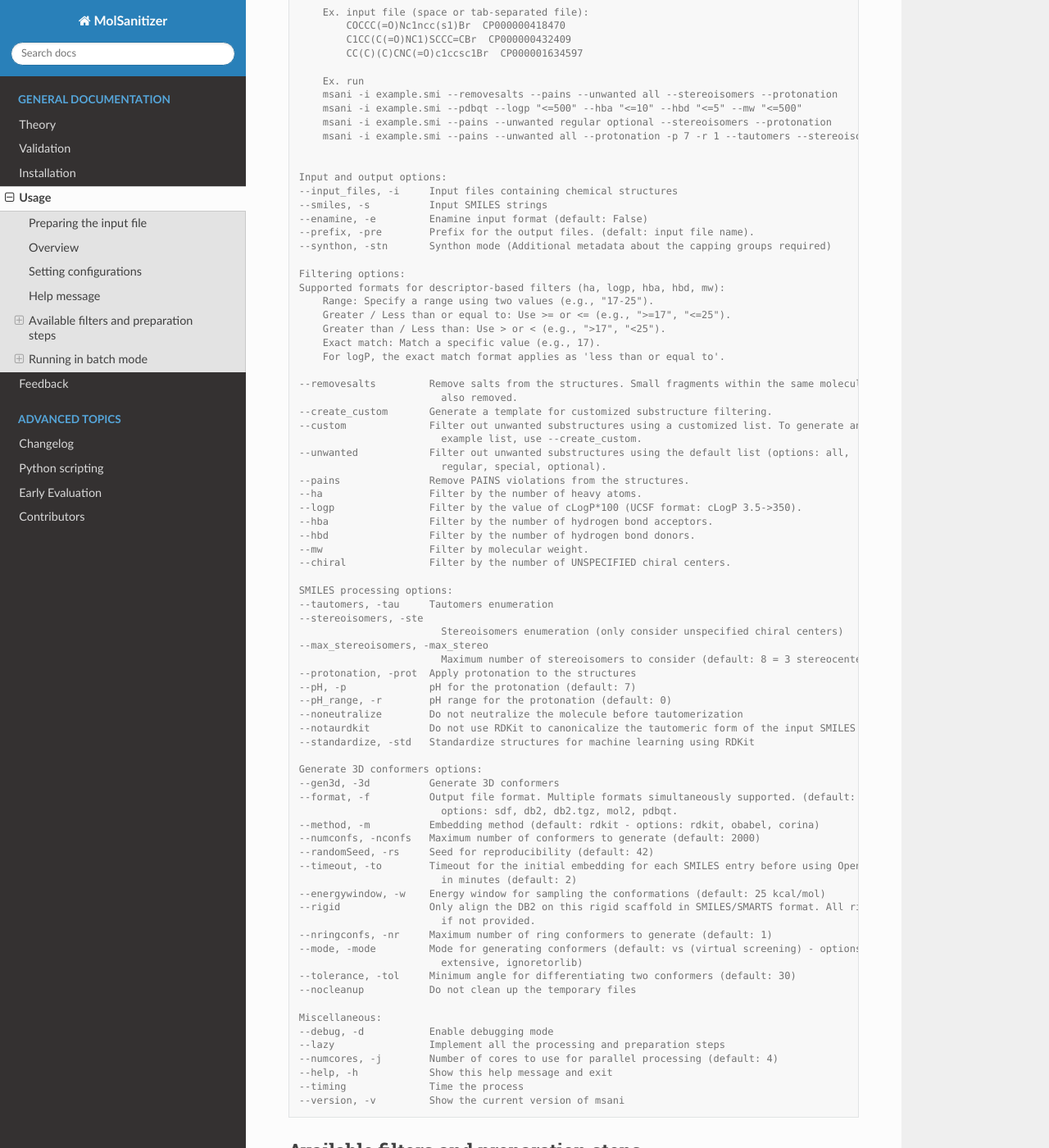
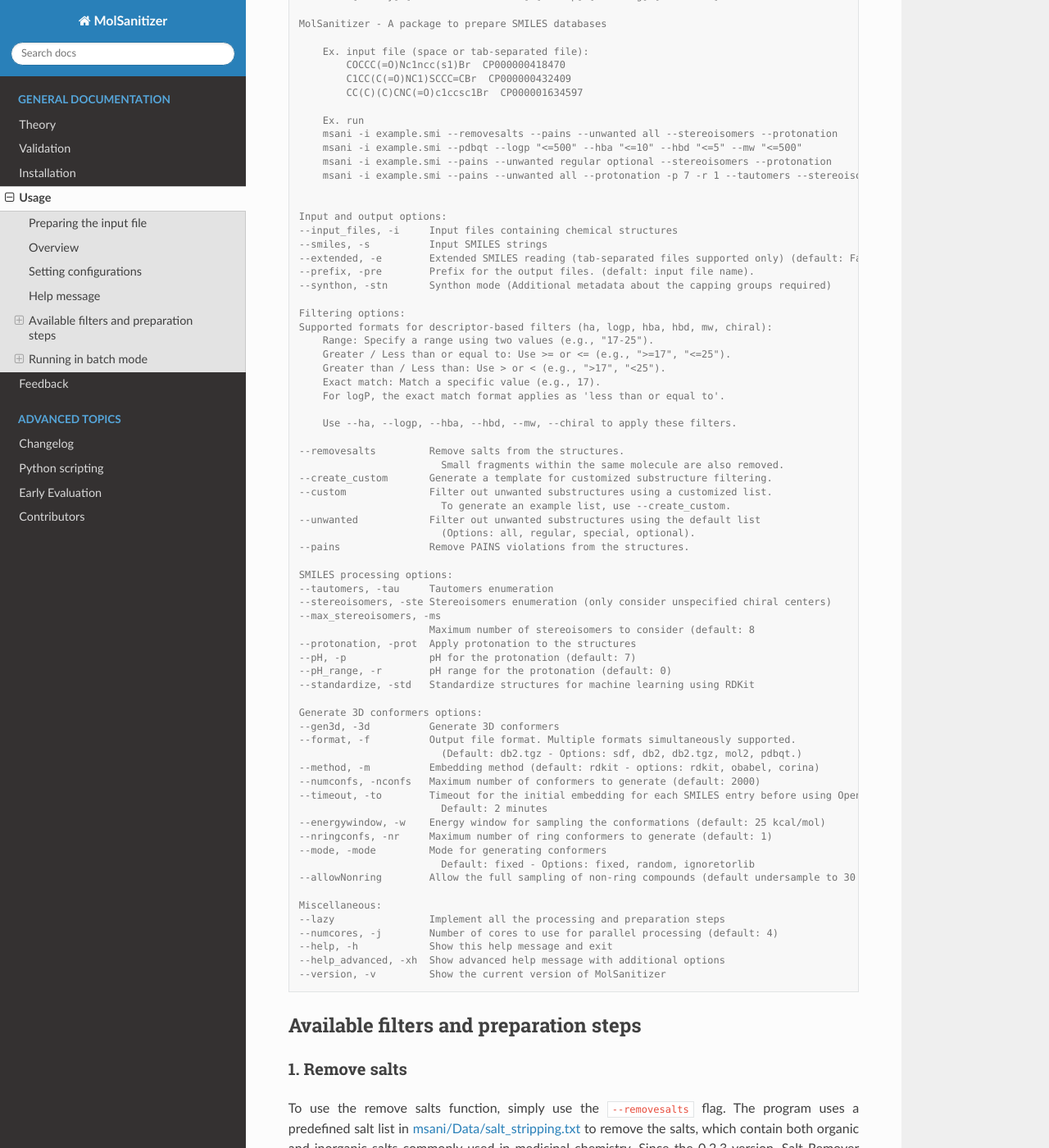
Before and after one commit to phonglam3103/msani-readthedocs, a Sphinx documentation site: the page built from docs/source/usage.rst, in a window 1280 px wide and 1400 px high, scrolled down 2323 px. Shown: the whole window at 82% size. Built offline with Sphinx 7.4.7 and the Read the Docs theme 3.1.0, drawn with Linux system fonts in a browser that asks for light colours; formulas are drawn with MathJax 3; some of the changed text lies outside the part shown.

Commit message:
Update new arguments

```diff
--- a/docs/source/usage.rst
+++ b/docs/source/usage.rst
@@ -4,7 +4,7 @@
 Preparing the input file
 ************************
 
-The program requires a white-space or tab-delimited file containing two columns (SMILES, moleculeID) without headers. The program also supports the Enamine file format by the added `-e` or `--enamine` flag.
+The program requires a white-space or tab-delimited file containing two columns (SMILES, moleculeID) without headers.
 
 .. code-block:: console
 
@@ -14,6 +14,12 @@
    c1c(coc1Br)C(=O)NC2CCSC2  CP000001645677
    c1c(c([nH]n1)C(=O)NCC2(CC2)N)Br  CP000001647414
 
+Extended SMILES is supported (by the `-e` or `--extended` flag, but the database needs to be tab-separated.
+
+.. code-block:: console
+    CC[C@H]1[C@H](C(=O)N[C@H](C)CCCC(=O)NOCC(F)(F)F)CCN1C |&1:2,3|	Cmp0001
+    CCC(CC(=O)N(CC)CCC(=O)N1CCO[C@H]2COC[C@H]21)C(F)F |&1:17,21|	Cmp0002
+    CC(C)CC(CNC(=O)C1CSC1)C(=O)N[C@H]1C[C@@H](O)[C@H](F)C1 |&1:16,18,20|	Cmp0003
 
 Overview
 ************************
@@ -69,6 +75,7 @@
     MAX_JOBS: 1000
     MAX_LIMIT_PROJECT: 5000
 
+
 Help message
 ************
 
@@ -76,9 +83,9 @@
 
 .. code-block:: console
 
-    usage: msani [--input_files INPUT_FILES [INPUT_FILES ...]] [--smiles SMILES [SMILES ...]] [--enamine]
-             [--prefix PREFIX] [--synthon] [--removesalts] [--create_custom]
-             [--custom CUSTOM] [--unwanted [{all,regular,special,optional} ...]] [--pains] [--ha HA]
+    usage: msani [--input_files INPUT_FILES [INPUT_FILES ...]] [--smiles SMILES [SMILES ...]] [--extended]
+             [--prefix PREFIX] [--synthon] [--removesalts] [--create_custom] [--custom CUSTOM]
+             [--unwanted [{all,regular,special,optional} ...]] [--pains] [--ha HA]
              [--logp LOGP] [--hba HBA] [--hbd HBD] [--mw MW] [--chiral CHIRAL] [--tautomers]
              [--stereoisomers] [--max_stereoisomers MAX_STEREOISOMERS] [--protonation] [--pH PH]
              [--pH_range PH_RANGE] [--noneutralize] [--notaurdkit] [--standardize] [--gen3d]
@@ -105,71 +112,59 @@
     Input and output options:
     --input_files, -i     Input files containing chemical structures
     --smiles, -s          Input SMILES strings
-    --enamine, -e         Enamine input format (default: False)
+    --extended, -e        Extended SMILES reading (tab-separated files supported only) (default: False)
     --prefix, -pre        Prefix for the output files. (defalt: input file name).
     --synthon, -stn       Synthon mode (Additional metadata about the capping groups required)
 
     Filtering options:
-    Supported formats for descriptor-based filters (ha, logp, hba, hbd, mw):
+    Supported formats for descriptor-based filters (ha, logp, hba, hbd, mw, chiral):
         Range: Specify a range using two values (e.g., "17-25").
         Greater / Less than or equal to: Use >= or <= (e.g., ">=17", "<=25").
         Greater than / Less than: Use > or < (e.g., ">17", "<25").
         Exact match: Match a specific value (e.g., 17).
         For logP, the exact match format applies as 'less than or equal to'.
 
-    --removesalts         Remove salts from the structures. Small fragments within the same molecule are
-                            also removed.
+        Use --ha, --logp, --hba, --hbd, --mw, --chiral to apply these filters.
+
+    --removesalts         Remove salts from the structures.
+                            Small fragments within the same molecule are also removed.
     --create_custom       Generate a template for customized substructure filtering.
-    --custom              Filter out unwanted substructures using a customized list. To generate an
-                            example list, use --create_custom.
-    --unwanted            Filter out unwanted substructures using the default list (options: all,
-                            regular, special, optional).
+    --custom              Filter out unwanted substructures using a customized list.
+                            To generate an example list, use --create_custom.
+    --unwanted            Filter out unwanted substructures using the default list
+                            (Options: all, regular, special, optional).
     --pains               Remove PAINS violations from the structures.
-    --ha                  Filter by the number of heavy atoms.
-    --logp                Filter by the value of cLogP*100 (UCSF format: cLogP 3.5->350).
-    --hba                 Filter by the number of hydrogen bond acceptors.
-    --hbd                 Filter by the number of hydrogen bond donors.
-    --mw                  Filter by molecular weight.
-    --chiral              Filter by the number of UNSPECIFIED chiral centers.
 
     SMILES processing options:
     --tautomers, -tau     Tautomers enumeration
-    --stereoisomers, -ste
-                            Stereoisomers enumeration (only consider unspecified chiral centers)
-    --max_stereoisomers, -max_stereo
-                            Maximum number of stereoisomers to consider (default: 8 = 3 stereocenters)
+    --stereoisomers, -ste Stereoisomers enumeration (only consider unspecified chiral centers)
+    --max_stereoisomers, -ms
+                          Maximum number of stereoisomers to consider (default: 8
     --protonation, -prot  Apply protonation to the structures
     --pH, -p              pH for the protonation (default: 7)
     --pH_range, -r        pH range for the protonation (default: 0)
-    --noneutralize        Do not neutralize the molecule before tautomerization
-    --notaurdkit          Do not use RDKit to canonicalize the tautomeric form of the input SMILES
     --standardize, -std   Standardize structures for machine learning using RDKit
 
     Generate 3D conformers options:
     --gen3d, -3d          Generate 3D conformers
-    --format, -f          Output file format. Multiple formats simultaneously supported. (default: db2 -
-                            options: sdf, db2, db2.tgz, mol2, pdbqt.
+    --format, -f          Output file format. Multiple formats simultaneously supported.
+                            (Default: db2.tgz - Options: sdf, db2, db2.tgz, mol2, pdbqt.)
     --method, -m          Embedding method (default: rdkit - options: rdkit, obabel, corina)
     --numconfs, -nconfs   Maximum number of conformers to generate (default: 2000)
-    --randomSeed, -rs     Seed for reproducibility (default: 42)
     --timeout, -to        Timeout for the initial embedding for each SMILES entry before using OpenBabel
-                            in minutes (default: 2)
+                            Default: 2 minutes
     --energywindow, -w    Energy window for sampling the conformations (default: 25 kcal/mol)
-    --rigid               Only align the DB2 on this rigid scaffold in SMILES/SMARTS format. All rings
-                            if not provided.
     --nringconfs, -nr     Maximum number of ring conformers to generate (default: 1)
-    --mode, -mode         Mode for generating conformers (default: vs (virtual screening) - options: vs,
-                            extensive, ignoretorlib)
-    --tolerance, -tol     Minimum angle for differentiating two conformers (default: 30)
-    --nocleanup           Do not clean up the temporary files
+    --mode, -mode         Mode for generating conformers
+                            Default: fixed - Options: fixed, random, ignoretorlib
+    --allowNonring        Allow the full sampling of non-ring compounds (default undersample to 30 confs).
 
     Miscellaneous:
-    --debug, -d           Enable debugging mode
     --lazy                Implement all the processing and preparation steps
     --numcores, -j        Number of cores to use for parallel processing (default: 4)
     --help, -h            Show this help message and exit
-    --timing              Time the process
-    --version, -v         Show the current version of msani
+    --help_advanced, -xh  Show advanced help message with additional options
+    --version, -v         Show the current version of MolSanitizer
 
 Available filters and preparation steps
 ***************************************
```
Also changed, not shown: other parts of docs/source/usage.rst (+1 -1 lines).
